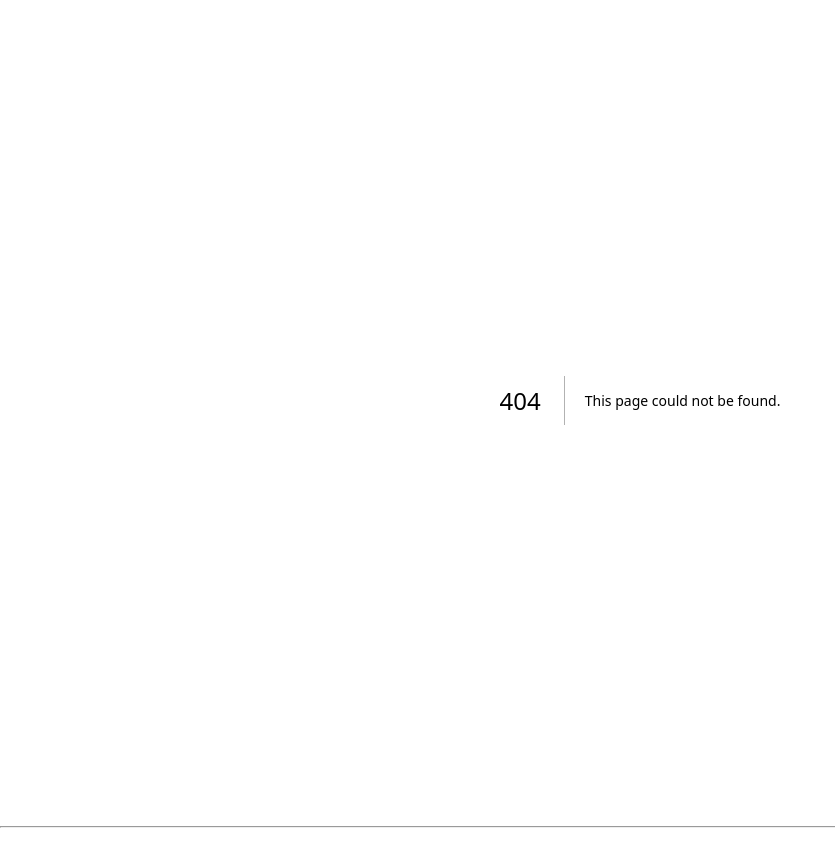
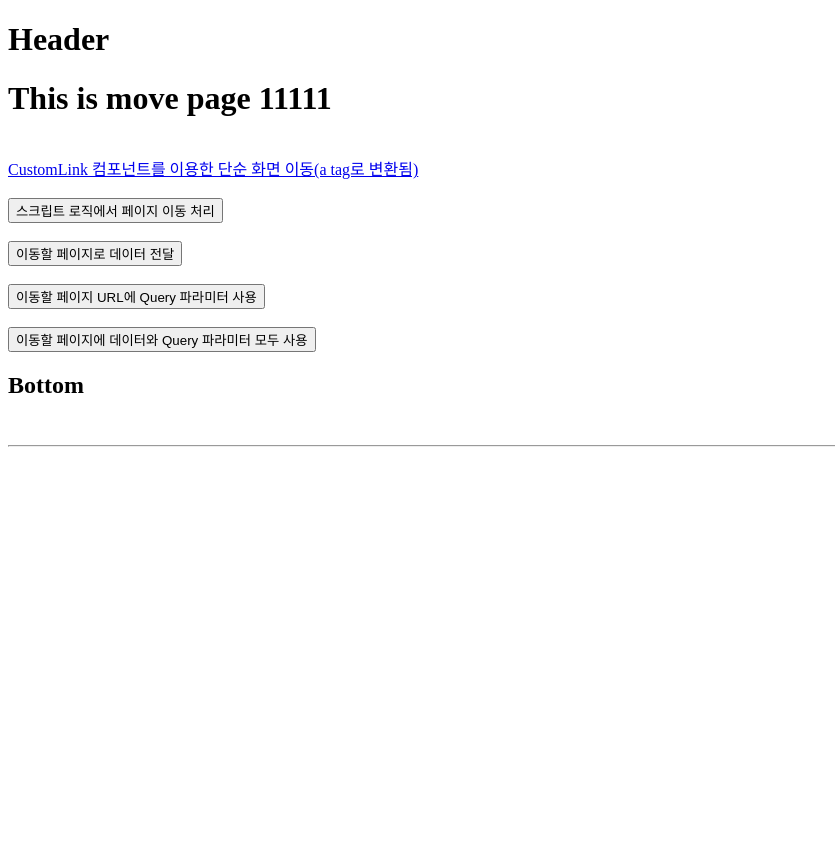
Before and after one commit to special9486/basic-nextjs, a Next.js app: page /samples/com/movePage/MovePageOne in a window 1280 px wide. Before the commit this address had no page. Shown: the whole page, without its empty margins (0-835 px from the left). After the commit the page ends 800 px from the top, so only its background shows below. Built offline with nearby package versions, Linux system fonts and the light colour scheme.

Commit message:
페이지 이동 셈플 코드 작성

```diff
--- /dev/null
+++ b/components/com/CustomLink.js
@@ -0,0 +1,17 @@
+import ComponentInitializer from "@/utils/ComponentInitializer";
+import useCore from "@/hooks/useCore";
+
+const { HOF } = ComponentInitializer.init('CustomLink');
+
+export default HOF(({children, href, className}) => {
+    const core = useCore();
+
+    const clickEvent = (event) => {
+        event.preventDefault();
+        core.goPage(href);
+    };
+
+    return (
+        <a href={'#'} className={className} onClick={clickEvent}>{children}</a>
+    )
+});
--- a/components/com/Layout.js
+++ b/components/com/Layout.js
@@ -16,13 +16,12 @@ const DefaultLayout = ({children}) => {
 
 
 export default HOF(({children, name}) => {
-    name = _.defaultTo(name, 'default');
-    Log.info(`Layout name is ${name}`);
+    const layerName = _.defaultTo(name, 'default');
 
-    const LayoutComponent = name === 'default' ? DefaultLayout : null;
+    const LayoutComponent = layerName === 'default' ? DefaultLayout : null;
 
     if (LayoutComponent === null) {
-        throw new Error(`"${name}" is not supported layout name.`);
+        throw new Error(`"${layerName}" is not supported layout name.`);
     }
 
     return (
--- a/hooks/useCore.js
+++ b/hooks/useCore.js
@@ -9,7 +9,7 @@ const coreData = {
 }
 
 // page parameter save data
-const movePageParams = {};
+export const movePageParams = {};
 
 export default HOF(options => {
     const router = useRouter();
--- a/pages/samples/SampleMain.js
+++ b/pages/samples/SampleMain.js
@@ -1,5 +1,6 @@
 import ComponentInitializer from "@/utils/ComponentInitializer"
 import Layout from "@/components/com/Layout"
+import Link from "next/link";
 
 const { HOF } = ComponentInitializer.init('SampleMain');
 
@@ -7,6 +8,8 @@ export default HOF(() => {
     return (
         <Layout name={'default'}>
             <h1>This is Sample Main Page</h1>
+            <br/>
+            <Link href={'/samples/com/movePage/MovePageOne'}>페이지 이동 및 데이터(파라미터) 전달 셈플<br/>(/samples/com/movePage/MovePageOne)</Link>
         </Layout>
     )
 });
--- /dev/null
+++ b/pages/samples/com/movePage/MovePageOne.js
@@ -0,0 +1,62 @@
+import ComponentInitializer from "@/utils/ComponentInitializer";
+import useCore from "@/hooks/useCore";
+import Layout from "@/components/com/Layout";
+import CustomLink from "@/components/com/CustomLink";
+
+const { HOF } = ComponentInitializer.init('MovePageOne');
+
+export default HOF(() => {
+    const core = useCore();
+
+    const twoPageUri = '/samples/com/movePage/MovePageTwo';
+
+    /** 스크립트 로직에서 페이지 이동 처리 **/
+    const go = () => {
+        core.goPage(twoPageUri);
+    }
+
+    /** 이동할 페이지로 데이터 전달 **/
+    const goWithData = () => {
+        const data = {
+            aa: '11',
+            bb: '22'
+        };
+
+        core.goPage(twoPageUri, data);
+    }
+
+    /** 이동할 페이지 URL에 Query 파라미터 사용 **/
+    const goWithQuery = () => {
+        const uriWithQuery = twoPageUri + '?cc=33&dd=44';
+        core.goPage(uriWithQuery);
+    }
+
+    /** 이동할 페이지에 데이터와 Query 파라미터 모두 사용 **/
+    const goWithAll = () => {
+        const data = {
+            aa: '11',
+            bb: '22'
+        };
+
+        const uriWithQuery = twoPageUri + '?cc=33&dd=44';
+
+        core.goPage(uriWithQuery, data);
+    }
+
+    return (
+        <Layout>
+            <h1>This is move page 11111</h1>
+            <br/>
+
+            <CustomLink href={twoPageUri}>CustomLink 컴포넌트를 이용한 단순 화면 이동(a tag로 변환됨)</CustomLink>
+            <br/><br/>
+            <button onClick={go}>스크립트 로직에서 페이지 이동 처리</button>
+            <br/><br/>
+            <button onClick={goWithData}>이동할 페이지로 데이터 전달</button>
+            <br/><br/>
+            <button onClick={goWithQuery}>이동할 페이지 URL에 Query 파라미터 사용</button>
+            <br/><br/>
+            <button onClick={goWithAll}>이동할 페이지에 데이터와 Query 파라미터 모두 사용</button>
+        </Layout>
+    )
+});
```
Also changed, not shown: pages/samples/com/movePage/MovePageTwo.js (added, +27 -0 lines).
